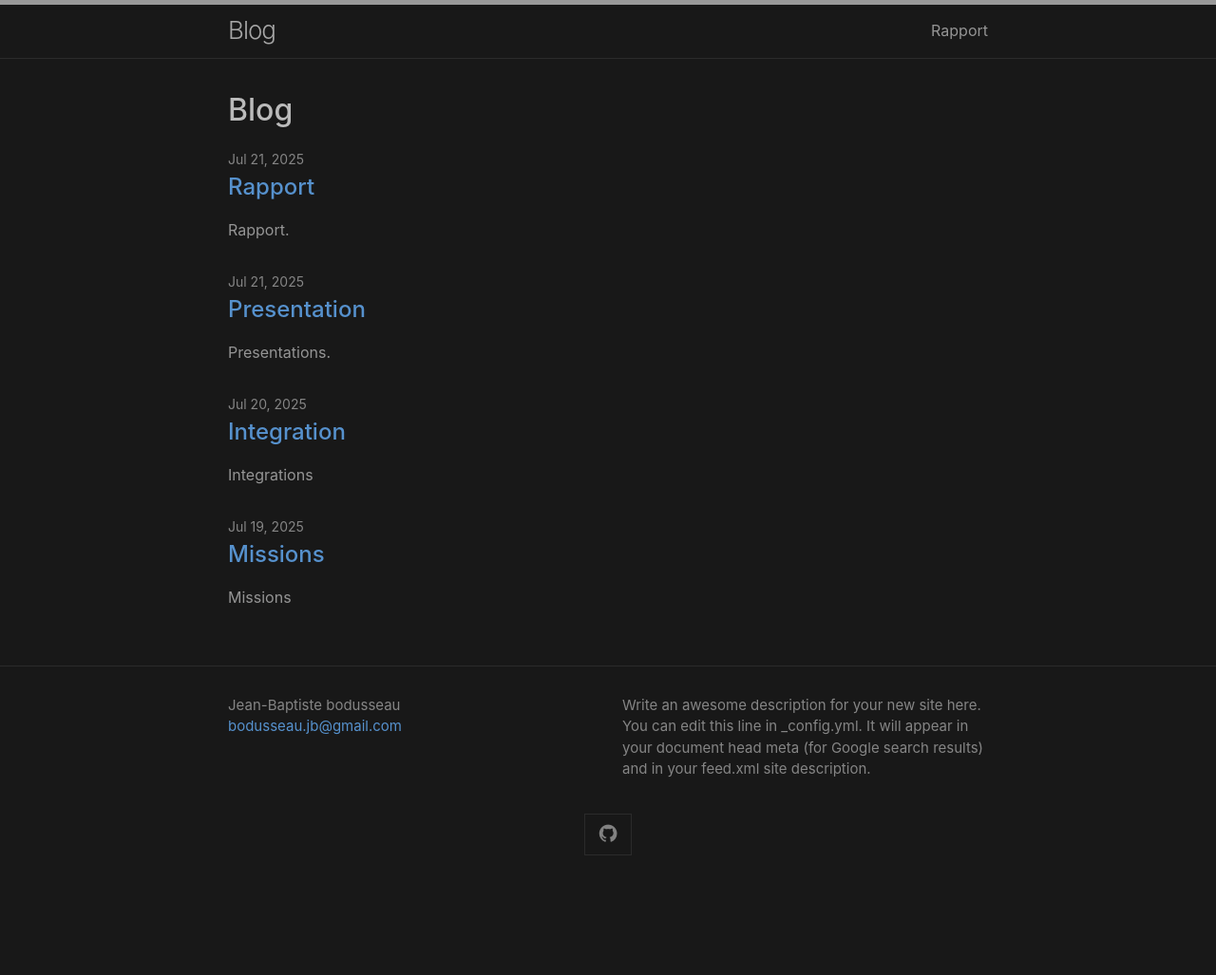
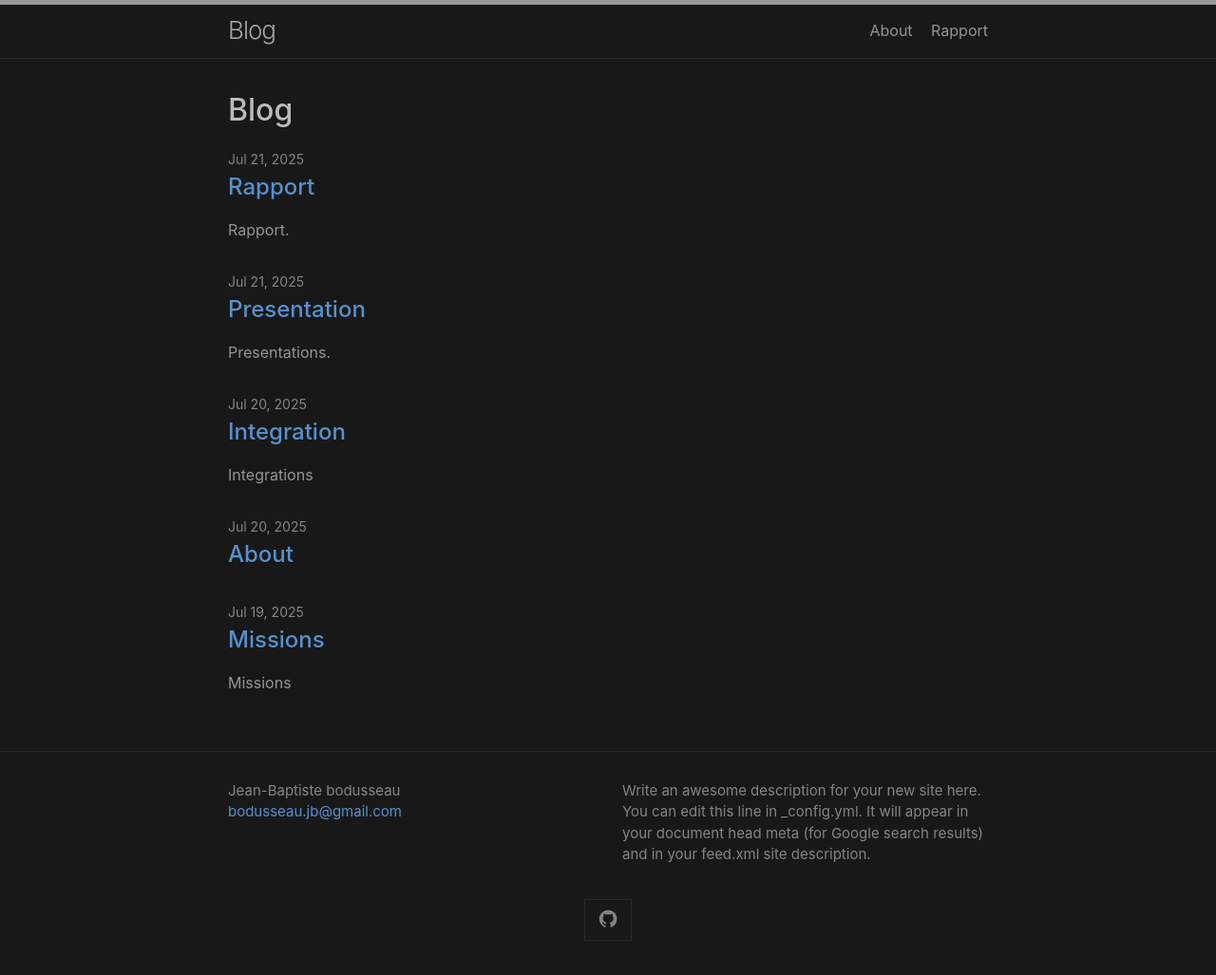
Before and after one commit to jeanbaptiste-bodusseau/Blog, a Jekyll site: the page built from index.markdown, in a window 1280 px wide. Shown: the whole page at 95% size. Built offline with Jekyll 4.4.1, drawn with Linux system fonts in a browser that asks for light colours; before the commit the page ends 937 px from its top, so only the background shows below that.

Commit message:
page about

```diff
--- a/_config.yml
+++ b/_config.yml
@@ -60,7 +60,7 @@ collections:
     output: true
 
 nav_bar_links:
-  - about.markdown
+  - _posts/2025-07-20-About.md
   - _posts/2025-07-20-Rapport.md
 
 
```
Also changed, not shown: _posts/2025-07-20-About.md (renamed from _posts/about.markdown), 1 other file.
